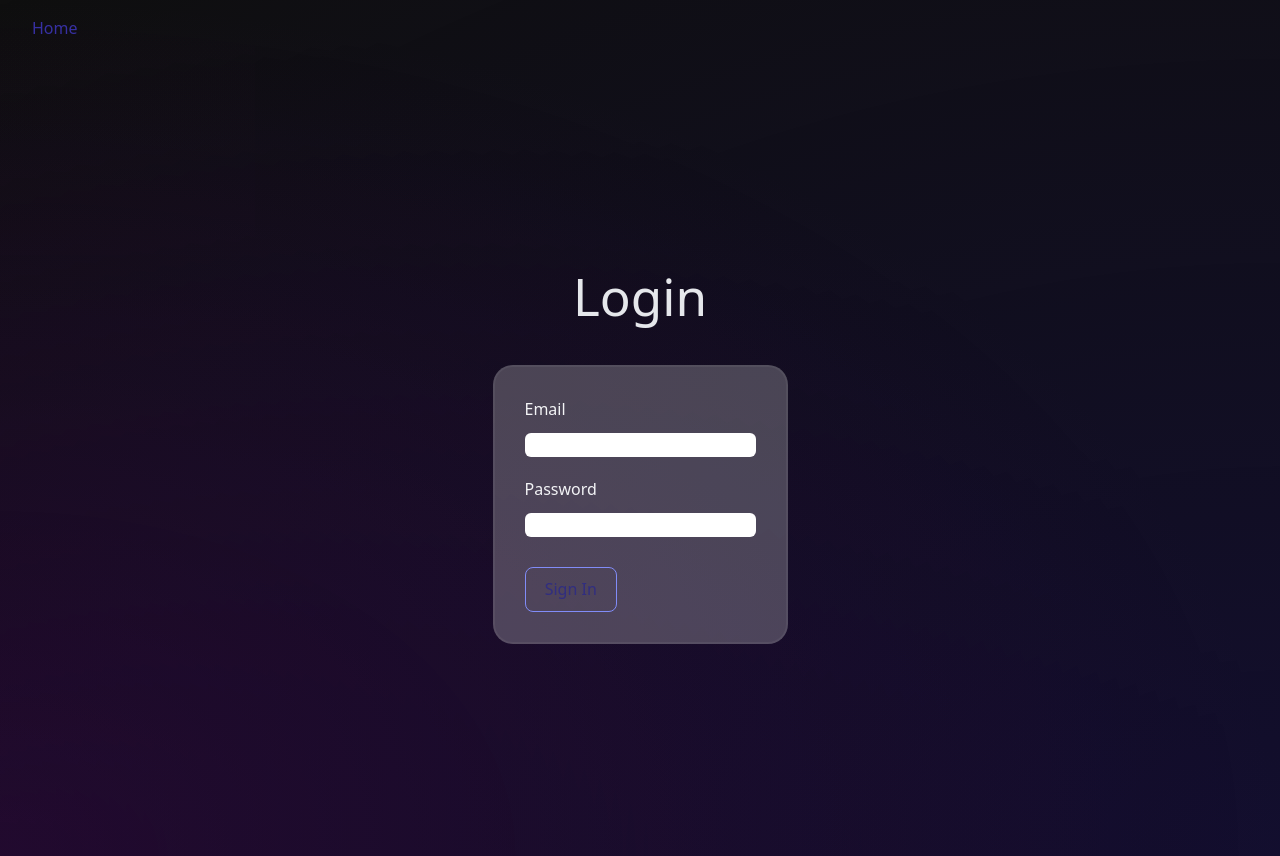
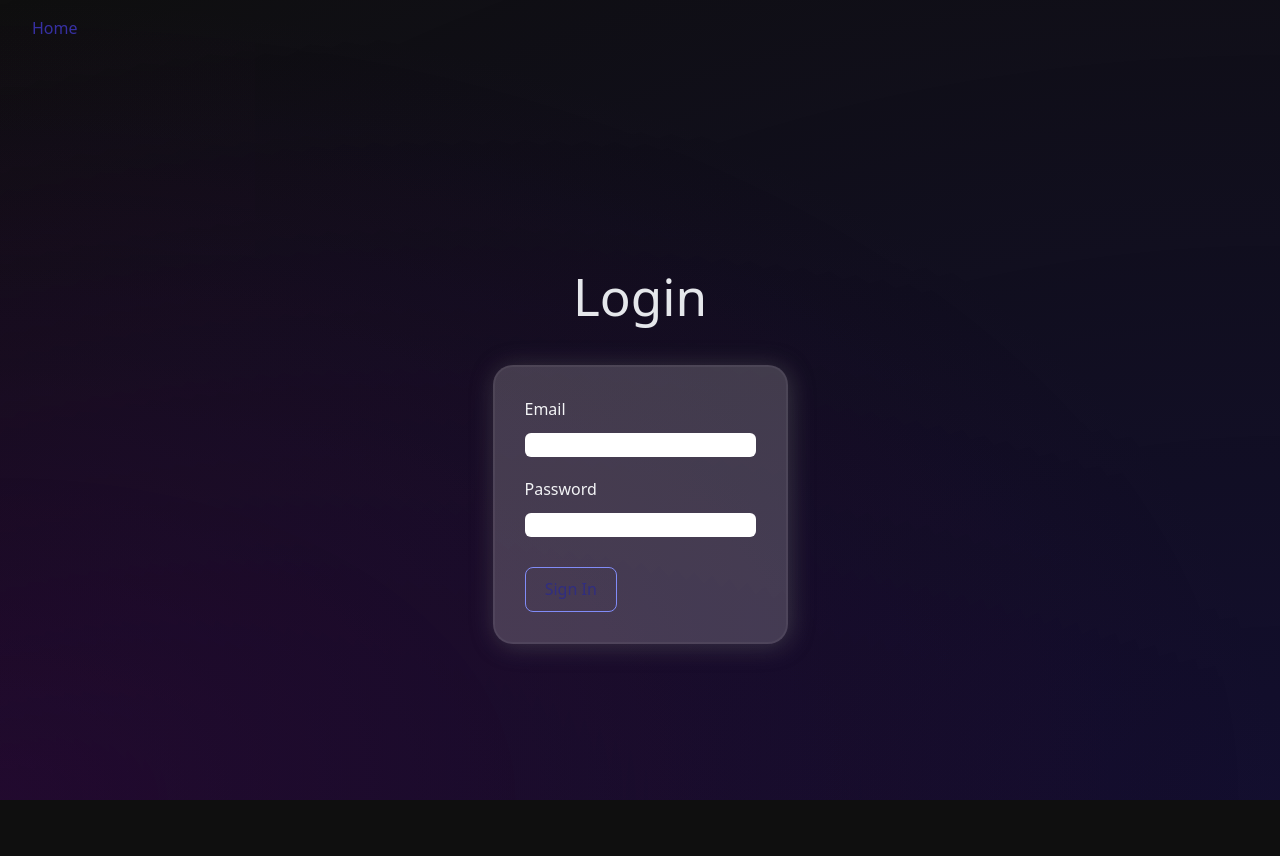
Before and after one commit to oslabs-beta/ScanQL, a React (Vite) app: page /login in a window 1280 px wide. Built offline with nearby package versions, Linux system fonts and the light colour scheme; what @radix-ui/themes would draw is missing.

Commit message:
update css

```diff
--- a/src/App.css
+++ b/src/App.css
@@ -127,7 +127,14 @@
 
 .login-container{
     padding: 30px;
-    border: 2px solid rgb(255, 255, 255, 0.05);
-    background-color: rgba(235, 233, 233, 0.255);
+    border: 2px solid rgba(255, 255, 255, 0.049);
+    background-color: rgba(235, 233, 233, 0.215);
     border-radius: 20px;
+    transition: transform ease-in-out 0.25s;
+    box-shadow: 2px 2px 25px 0px rgba(108, 108, 108, 0.418);
 }
+
+/* .login-container:hover{
+    transform: scale(1.015);
+    transition: all ease-in-out .25s;
+} */
--- a/src/index.css
+++ b/src/index.css
@@ -40,6 +40,8 @@ body {
 
 
 body{
+    height: 100vh;
+    width: 100vw;
     position: relative;
     background: radial-gradient(
         farthest-side at bottom left,
```
